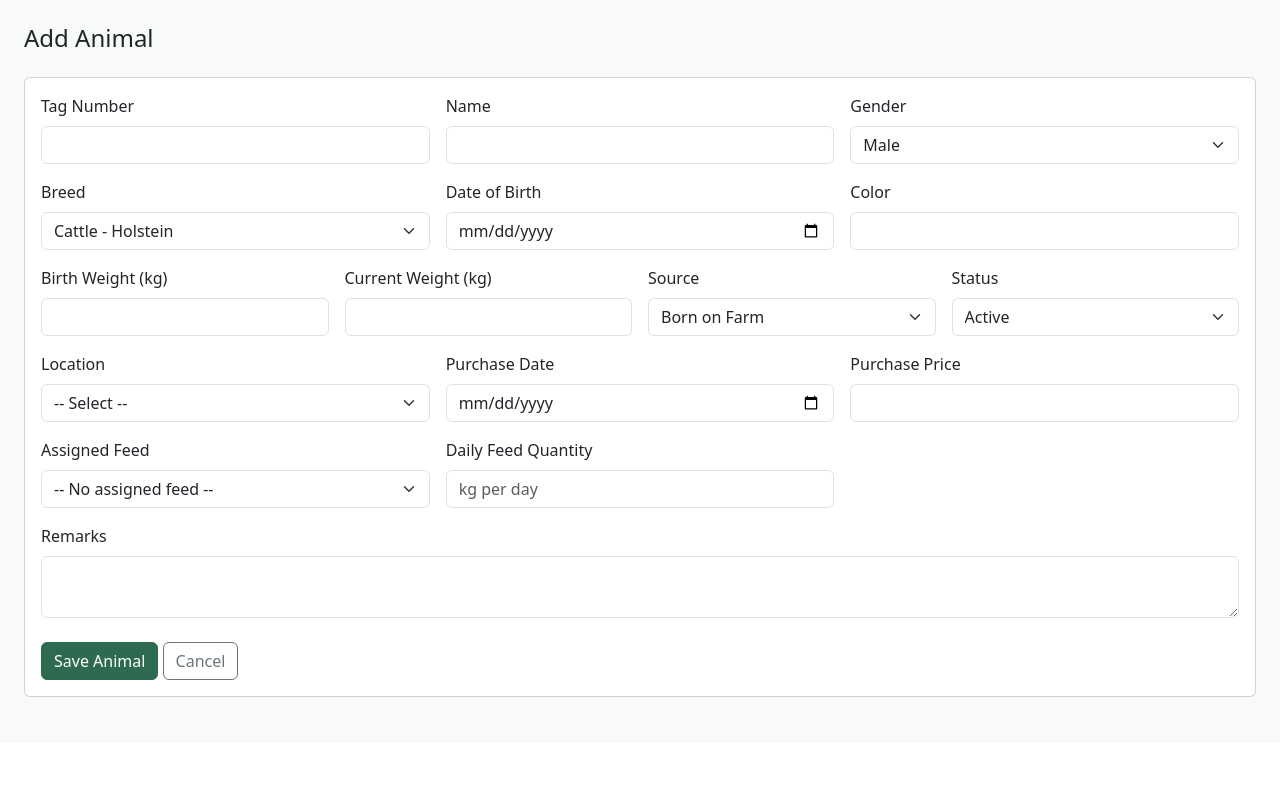
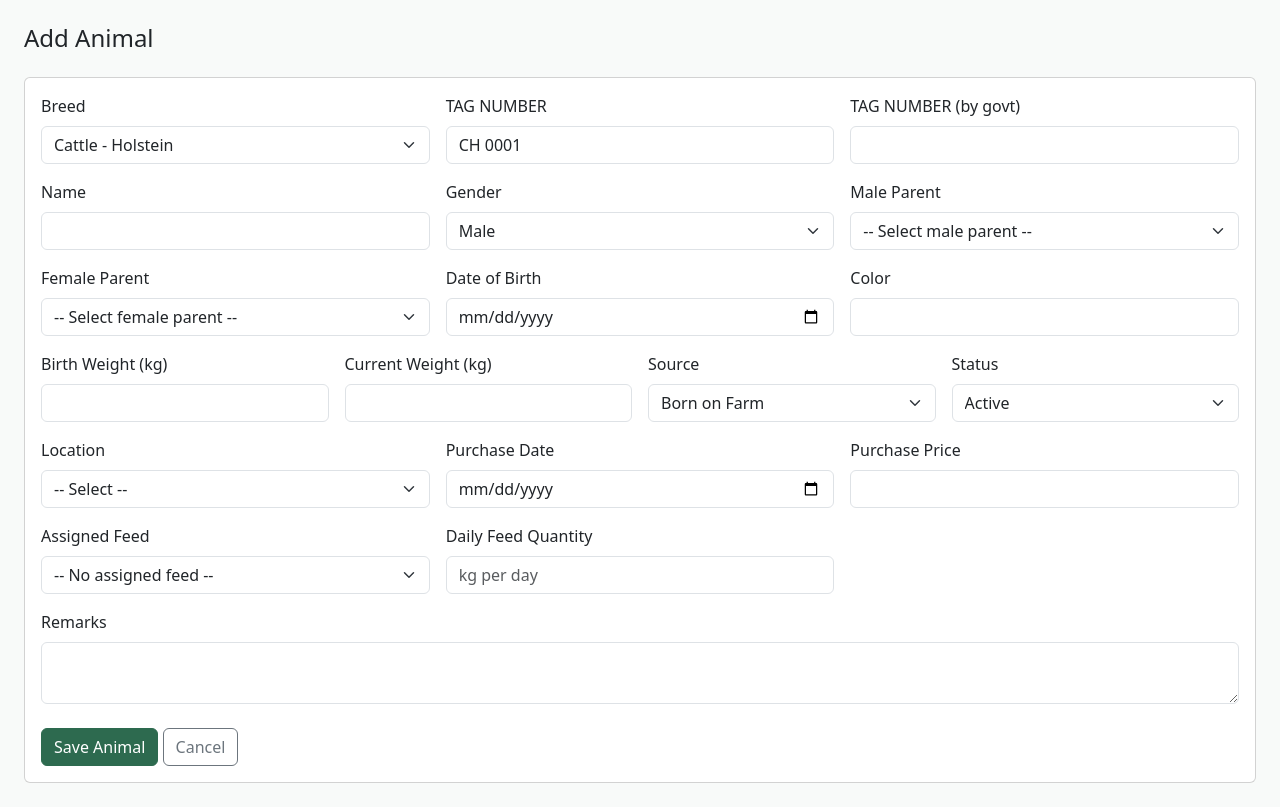
Before and after one commit to maiti-integrated-farming/farmit-in, a Flask app: page /animals/add in a window 1280 px wide. Shown: the part 57-864 px from the top of the page. Before the commit the page ends 754 px from the top, so only its background shows below. Run offline with Flask 3, Linux system fonts and the light colour scheme; a user stored in the database is signed in; data comes from the database, SQL or seed files in the repository; data that the repository does not hold is empty; some libraries are stand-ins or nearby versions.

Commit message:
added tag in animals

```diff
--- a/app/__init__.py
+++ b/app/__init__.py
@@ -97,6 +97,7 @@ def _ensure_runtime_schema():
         'animals': {
             'feed_id': 'INTEGER',
             'daily_feed_quantity': 'NUMERIC(12, 2)',
+            'government_tag_no': 'VARCHAR(40)',
         },
         'feeds': {
             'expiry_date': 'DATE',
@@ -114,6 +115,12 @@ def _ensure_runtime_schema():
                 statement = f'ALTER TABLE {table} ADD COLUMN {name} {definition}'
                 db.session.execute(text(statement))
                 changed = True
+    index_names = {index['name'] for index in inspector.get_indexes('animals')}
+    if 'uq_animals_government_tag_no' not in index_names:
+        db.session.execute(text(
+            'CREATE UNIQUE INDEX uq_animals_government_tag_no ON animals (government_tag_no)'
+        ))
+        changed = True
     if changed:
         db.session.commit()
 
--- a/app/forms.py
+++ b/app/forms.py
@@ -107,9 +107,11 @@ class InviteUserForm(FlaskForm):
 
 
 class AnimalForm(FlaskForm):
-    tag_no = StringField('Tag Number', validators=[DataRequired(), Length(1, 40)])
+    tag_no = StringField('TAG NUMBER (by govt)', validators=[DataRequired(), Length(1, 40)])
     name = StringField('Name', validators=[Optional(), Length(0, 80)])
-    gender = SelectField('Gender', choices=[('MALE', 'Male'), ('FEMALE', 'Female')], validators=[DataRequired()])
+    gender = SelectField('Gender', choices=[('MALE', 'Male'), ('FEMALE', 'Female'), ('CASTRATED', 'Castrated')], validators=[DataRequired()])
+    father_id = SelectField('Male Parent', coerce=int, validators=[Optional()])
+    mother_id = SelectField('Female Parent', coerce=int, validators=[Optional()])
     breed_id = SelectField('Breed', coerce=int, validators=[DataRequired()])
     date_of_birth = DateField('Date of Birth', validators=[Optional()])
     color = StringField('Color', validators=[Optional(), Length(0, 60)])
--- a/app/models.py
+++ b/app/models.py
@@ -469,8 +469,9 @@ class Animal(db.Model):
     id = db.Column(db.Integer, primary_key=True)
     farm_id = db.Column(db.Integer, db.ForeignKey('farms.id'), nullable=False)
     tag_no = db.Column(db.String(40), nullable=False)
+    government_tag_no = db.Column(db.String(40))
     name = db.Column(db.String(80))
-    gender = db.Column(db.String(10))  # MALE, FEMALE
+    gender = db.Column(db.String(10))  # MALE, FEMALE, CASTRATED
     breed_id = db.Column(db.Integer, db.ForeignKey('breeds.id'), nullable=False)
     date_of_birth = db.Column(db.Date)
     mother_id = db.Column(db.Integer, db.ForeignKey('animals.id'))
--- a/app/routes/animals.py
+++ b/app/routes/animals.py
@@ -5,8 +5,43 @@ from app.forms import AnimalForm, AnimalFeedConsumptionForm, LocationForm
 from app.decorators import farm_required, permission_required
 from datetime import datetime
 from decimal import Decimal
+import re
 
 animals_bp = Blueprint('animals', __name__)
+
+
+def _government_tag_prefix(breed):
+    words = re.findall(r'[A-Za-z0-9]+', f'{breed.species.name} {breed.name}')
+    return ''.join(word[0] for word in words[:3]).upper()
+
+
+def _government_tag_previews(breeds):
+    highest_numbers = {}
+    existing_tags = db.session.query(Animal.government_tag_no).filter(
+        Animal.government_tag_no.isnot(None)
+    ).all()
+    for (tag_number,) in existing_tags:
+        match = re.fullmatch(r'([A-Z]+) (\d+)', tag_number)
+        if match:
+            prefix, sequence = match.groups()
+            highest_numbers[prefix] = max(highest_numbers.get(prefix, 0), int(sequence))
+    return {
+        str(breed.id): f'{_government_tag_prefix(breed)} {highest_numbers.get(_government_tag_prefix(breed), 0) + 1:04d}'
+        for breed in breeds
+    }
+
+
+def _next_government_tag(breed):
+    prefix = _government_tag_prefix(breed)
+    tags = db.session.query(Animal.government_tag_no).filter(
+        Animal.government_tag_no.like(f'{prefix} %')
+    ).all()
+    sequences = [
+        int(match.group(1))
+        for (tag_number,) in tags
+        if (match := re.fullmatch(rf'{re.escape(prefix)} (\d+)', tag_number))
+    ]
+    return f'{prefix} {max(sequences, default=0) + 1:04d}'
 
 
 @animals_bp.route('/')
@@ -42,10 +77,21 @@ def list_animals():
 def add_animal():
     farm_id = session['current_farm_id']
     form = AnimalForm()
-    form.breed_id.choices = [(b.id, f'{b.species.name} - {b.name}') for b in
-                             Breed.query.join(Species).order_by(Species.name, Breed.name).all()]
+    breeds = Breed.query.join(Species).order_by(Species.name, Breed.name).all()
+    form.breed_id.choices = [(b.id, f'{b.species.name} - {b.name}') for b in breeds]
+    government_tag_previews = _government_tag_previews(breeds)
+    if not form.breed_id.data and breeds:
+        form.breed_id.data = breeds[0].id
     form.location_id.choices = [(0, '-- Select --')] + [
         (l.id, l.name) for l in Location.query.filter_by(farm_id=farm_id, is_active=True).all()
+    ]
+    form.father_id.choices = [(0, '-- Select male parent --')] + [
+        (a.id, f'{a.tag_no} - {a.name}' if a.name else a.tag_no)
+        for a in Animal.query.filter_by(farm_id=farm_id, gender='MALE').order_by(Animal.tag_no).all()
+    ]
+    form.mother_id.choices = [(0, '-- Select female parent --')] + [
+        (a.id, f'{a.tag_no} - {a.name}' if a.name else a.tag_no)
+        for a in Animal.query.filter_by(farm_id=farm_id, gender='FEMALE').order_by(Animal.tag_no).all()
     ]
     form.feed_id.choices = [(0, '-- No assigned feed --')] + [
         (f.id, f'{f.feed_name} ({f.unit})') for f in Feed.query.filter_by(farm_id=farm_id).order_by(Feed.feed_name).all()
@@ -55,12 +101,20 @@ def add_animal():
         exists = Animal.query.filter_by(farm_id=farm_id, tag_no=form.tag_no.data).first()
         if exists:
             flash('Tag number already exists for this farm.', 'danger')
-            return render_template('animals/form.html', form=form, title='Add Animal')
+            return render_template(
+                'animals/form.html', form=form, title='Add Animal',
+                government_tag_previews=government_tag_previews,
+                government_tag_preview=government_tag_previews.get(str(form.breed_id.data), ''),
+            )
+        selected_breed = db.session.get(Breed, form.breed_id.data)
         animal = Animal(
             farm_id=farm_id,
             tag_no=form.tag_no.data,
+            government_tag_no=_next_government_tag(selected_breed),
             name=form.name.data,
             gender=form.gender.data,
+            father_id=form.father_id.data or None,
+            mother_id=form.mother_id.data or None,
             breed_id=form.breed_id.data,
             date_of_birth=form.date_of_birth.data,
             color=form.color.data,
@@ -93,7 +147,11 @@ def add_animal():
         db.session.commit()
         flash(f'Animal {animal.tag_no} added successfully.', 'success')
         return redirect(url_for('animals.list_animals'))
-    return render_template('animals/form.html', form=form, title='Add Animal')
+    return render_template(
+        'animals/form.html', form=form, title='Add Animal',
+        government_tag_previews=government_tag_previews,
+        government_tag_preview=government_tag_previews.get(str(form.breed_id.data), ''),
+    )
 
 
 @animals_bp.route('/<int:id>')
@@ -170,6 +228,18 @@ def edit_animal(id):
     form.location_id.choices = [(0, '-- Select --')] + [
         (l.id, l.name) for l in Location.query.filter_by(farm_id=farm_id, is_active=True).all()
     ]
+    form.father_id.choices = [(0, '-- Select male parent --')] + [
+        (a.id, f'{a.tag_no} - {a.name}' if a.name else a.tag_no)
+        for a in Animal.query.filter(
+            Animal.farm_id == farm_id, Animal.gender == 'MALE', Animal.id != id
+        ).order_by(Animal.tag_no).all()
+    ]
+    form.mother_id.choices = [(0, '-- Select female parent --')] + [
+        (a.id, f'{a.tag_no} - {a.name}' if a.name else a.tag_no)
+        for a in Animal.query.filter(
+            Animal.farm_id == farm_id, Animal.gender == 'FEMALE', Animal.id != id
+        ).order_by(Animal.tag_no).all()
+    ]
     form.feed_id.choices = [(0, '-- No assigned feed --')] + [
         (f.id, f'{f.feed_name} ({f.unit})') for f in Feed.query.filter_by(farm_id=farm_id).order_by(Feed.feed_name).all()
     ]
@@ -183,6 +253,10 @@ def edit_animal(id):
         form.populate_obj(animal)
         if form.location_id.data == 0:
             animal.location_id = None
+        if form.father_id.data == 0:
+            animal.father_id = None
+        if form.mother_id.data == 0:
+            animal.mother_id = None
         animal.updated_by = current_user.id
         animal.updated_at = datetime.utcnow()
         db.session.commit()
--- a/app/templates/animals/form.html
+++ b/app/templates/animals/form.html
@@ -9,6 +9,14 @@
         <form method="POST">
             {{ form.hidden_tag() }}
             <div class="row g-3">
+                <div class="col-md-4">
+                    {{ form.breed_id.label(class="form-label") }}
+                    {{ form.breed_id(class="form-select") }}
+                </div>
+                <div class="col-md-4">
+                    <label for="government_tag_no" class="form-label">TAG NUMBER</label>
+                    <input id="government_tag_no" class="form-control" value="{{ animal.government_tag_no if animal is defined else government_tag_preview }}" readonly>
+                </div>
                 <div class="col-md-4">
                     {{ form.tag_no.label(class="form-label") }}
                     {{ form.tag_no(class="form-control") }}
@@ -22,8 +30,12 @@
                     {{ form.gender(class="form-select") }}
                 </div>
                 <div class="col-md-4">
-                    {{ form.breed_id.label(class="form-label") }}
-                    {{ form.breed_id(class="form-select") }}
+                    {{ form.father_id.label(class="form-label") }}
+                    {{ form.father_id(class="form-select") }}
+                </div>
+                <div class="col-md-4">
+                    {{ form.mother_id.label(class="form-label") }}
+                    {{ form.mother_id(class="form-select") }}
                 </div>
                 <div class="col-md-4">
                     {{ form.date_of_birth.label(class="form-label") }}
@@ -81,4 +93,14 @@
         </form>
     </div>
 </div>
+{% if not animal is defined %}
+<script>
+    const breedSelect = document.getElementById('breed_id');
+    const governmentTag = document.getElementById('government_tag_no');
+    const governmentTagPreviews = {{ government_tag_previews|tojson }};
+    breedSelect.addEventListener('change', () => {
+        governmentTag.value = governmentTagPreviews[breedSelect.value] || '';
+    });
+</script>
+{% endif %}
 {% endblock %}
--- a/app/templates/animals/view.html
+++ b/app/templates/animals/view.html
@@ -14,7 +14,11 @@
             <div class="card-header bg-white"><strong>Details</strong></div>
             <div class="card-body">
                 <table class="table table-sm mb-0">
-                    <tr><th>Gender</th><td>{{ animal.gender }}</td></tr>
+                    <tr><th>Gender</th><td>{{ animal.gender|title }}</td></tr>
+                    <tr><th>TAG NUMBER</th><td>{{ animal.government_tag_no or '—' }}</td></tr>
+                    <tr><th>TAG NUMBER (by govt)</th><td>{{ animal.tag_no }}</td></tr>
+                    <tr><th>Male Parent</th><td>{{ animal.father.tag_no if animal.father else '—' }}</td></tr>
+                    <tr><th>Female Parent</th><td>{{ animal.mother.tag_no if animal.mother else '—' }}</td></tr>
                     <tr><th>Breed</th><td>{{ animal.breed.name if animal.breed else '—' }} ({{ animal.breed.species.name if animal.breed else '' }})</td></tr>
                     <tr><th>DOB</th><td>{{ animal.date_of_birth or '—' }}</td></tr>
                     <tr><th>Color</th><td>{{ animal.color or '—' }}</td></tr>
```
Also changed, not shown: app/templates/animals/list.html (+6 -3 lines), 1 other file.
